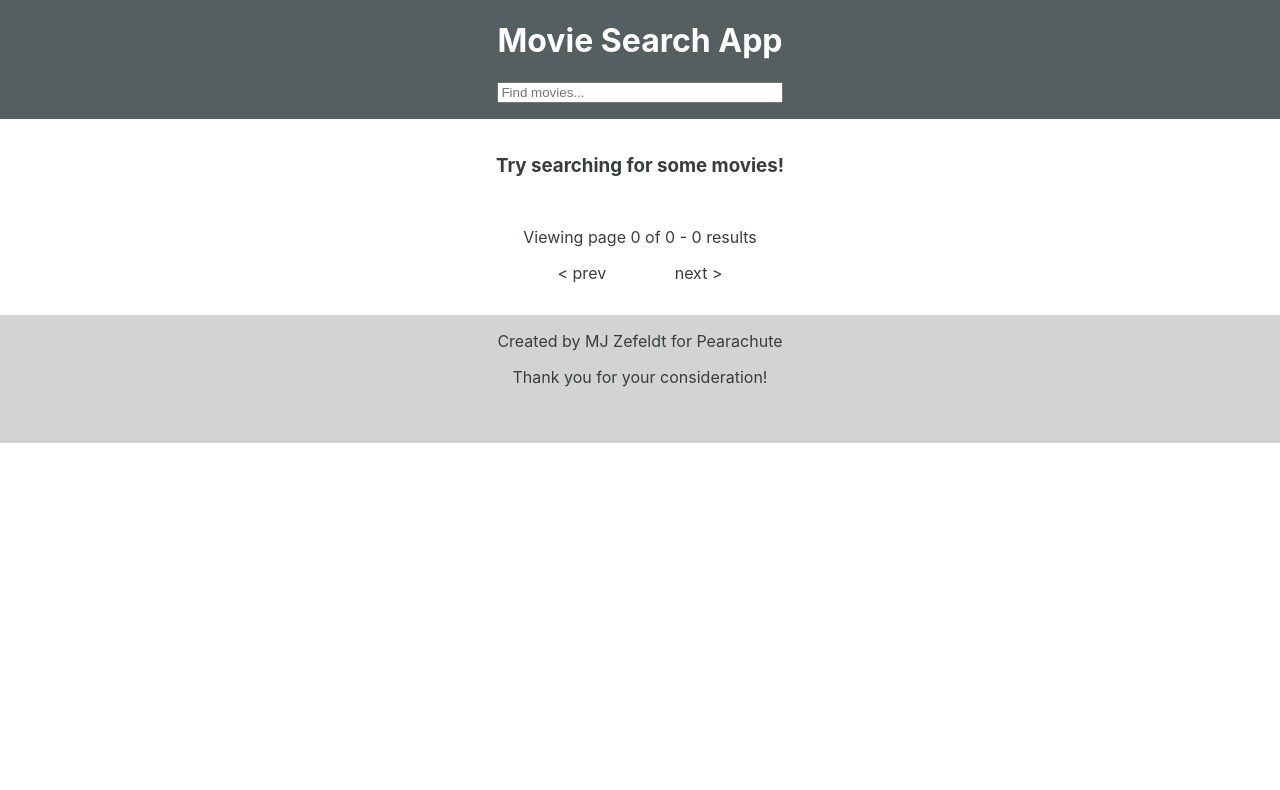
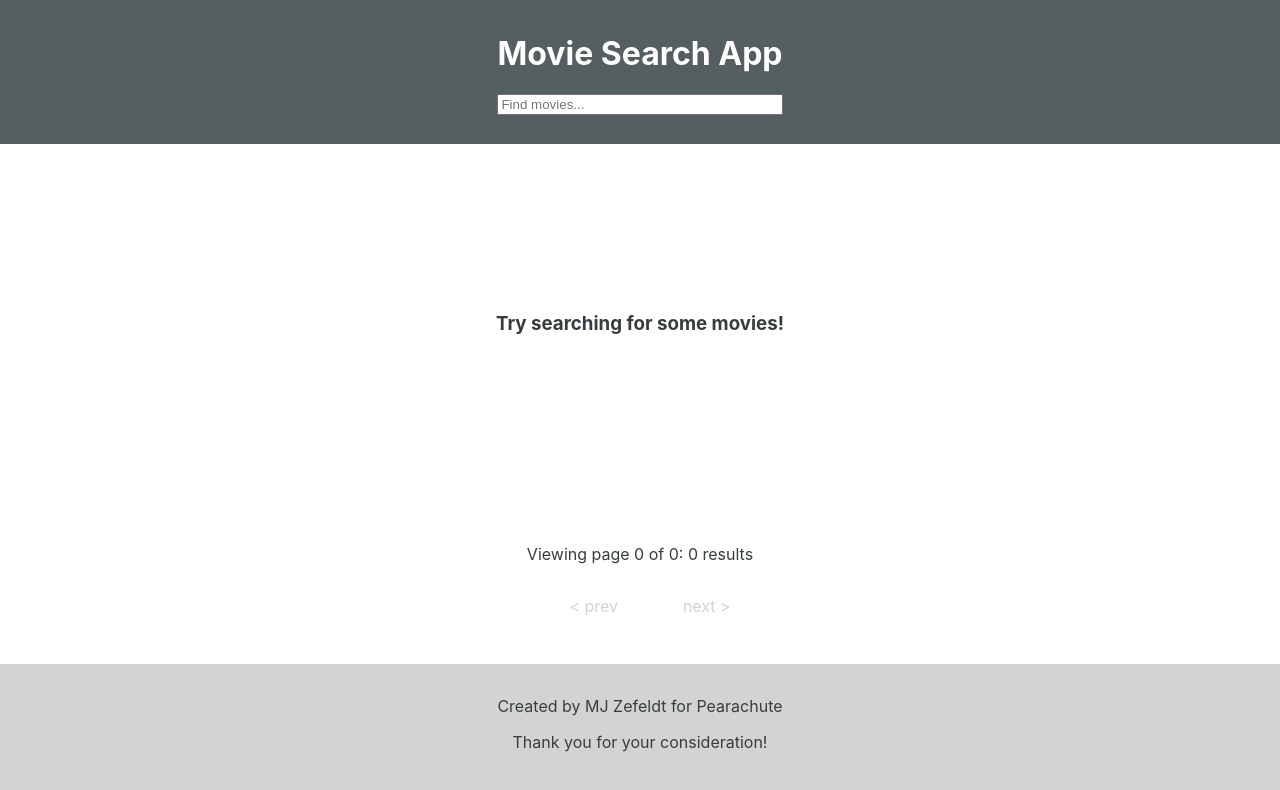
Before and after one commit to mjzefeldt/movie-search-app, a React (Create React App) app: page / in a window 1280 px wide. Shown: the top 790 px of the page. Built offline with nearby package versions, Linux system fonts and the light colour scheme; no server answers.

Commit message:
pagination disabled when appropriate - header sticky until bottom

```diff
--- a/src/App.css
+++ b/src/App.css
@@ -1,7 +1,21 @@
+
+
+/* main component layout styles */
+
+main {
+  width: 100vw;
+  display: flex;
+  flex-direction: row;
+  flex-wrap: wrap;
+  justify-content: center;
+  flex-grow: 2
+}
+
 /* header component styles */
 
 header {
-  width: 100vw;
+  width: inherit;
+  max-height: 18vh;
   position: sticky;
   top: 0;
   display: flex;
@@ -16,16 +30,6 @@ header {
   flex-direction: column;
   justify-content: center;
   padding-bottom: 1rem;
-}
-
-/* main component layout styles */
-
-main {
-  margin: 1rem 2rem;
-  display: flex;
-  flex-direction: row;
-  flex-wrap: wrap;
-  justify-content: center;
 }
 
 /* content card styles for list component */
@@ -108,6 +112,7 @@ main {
   display: flex;
   flex-direction: row;
   justify-content: center;
+  text-align: center;
 }
 
 #pagination-container p {
@@ -148,13 +153,31 @@ main {
   background-color: yellow;
 }
 
+.page-link-inactive {
+  margin: .5rem;
+  padding: .5rem .75rem;
+  font-size: 1rem;
+  border-style: solid;
+  border-width: 2px;
+  border-radius: 5px;
+  border-color: #fff;
+  color: lightgray;
+  cursor: default;
+  border-style: none;
+}
+
+.page_link-inactive:hover {
+  cursor: default;
+  border-style: none;
+  background-color: none;
+}
 
 /* footer styles */
 
 footer {
   margin-top: 2rem;
-  bottom: 0;
-  height: 8rem;
+  padding-top: 1rem;
+  padding-bottom: 2rem;
   background-color: lightgrey;
   display: flex;
   flex-direction: row;
--- a/src/App.js
+++ b/src/App.js
@@ -1,6 +1,6 @@
 import React, { Component, Fragment } from 'react';
 import './App.css';
-import Header from './components/Header';
+// import Header from './components/Header';
 import Main from './components/Main';
 import Loader from './components/Loader';
 import Pagination from './components/Pagination';
@@ -64,7 +64,7 @@ class App extends Component {
         data: [],
         current_page: 0,
         total_pages: 0,
-        total_results: null,
+        total_results: 0,
         isLoading: false,
         isError: null,
       });
@@ -101,8 +101,8 @@ class App extends Component {
 
     return (
       <Fragment>
-          <Header onSearchChange={this.onSearchChange}/>
         <Main
+            onSearchChange={this.onSearchChange}
             list={this.state.data}
             base_url={this.state.base_url}
             poster_size={this.state.poster_sizes[1]}
--- a/src/components/Main.js
+++ b/src/components/Main.js
@@ -1,9 +1,11 @@
 import React from 'react';
+import Header from './Header';
 import List from './List';
 
-function Main({list, base_url, poster_size, search}) {
+function Main({onSearchChange, list, base_url, poster_size, search}) {
     return (
             <main>
+              <Header onSearchChange={onSearchChange}/>
               {(list.length === 0 && search === '') && <h3>Try searching for some movies!</h3>}
               {(list.length === 0 && search !== '') && <h3>No movies match your search criteria.</h3>}
               <List
--- a/src/components/Pagination.js
+++ b/src/components/Pagination.js
@@ -8,7 +8,7 @@ function Pagination ({total_pages, current_page, onPageChange, total_results}) {
             <Fragment>
                 <div id="pagination-container">
                     <div>
-                        <p>Viewing page {current_page} of {total_pages} - {total_results} results</p>
+                        <p>Viewing page {current_page} of {total_pages}: {total_results.toString()} results</p>
                         <ReactPaginate
                             previousLabel={'< prev'}
                             nextLabel={'next >'}
@@ -20,9 +20,10 @@ function Pagination ({total_pages, current_page, onPageChange, total_results}) {
                             containerClassName={'pagination'}
                             pageLinkClassName={'page-link'}
                             activeLinkClassName={'active-page-link'}
-                            previousLinkClassName={'page-link'}
-                            nextLinkClassName={'page-link'}
+                            previousLinkClassName={current_page === 0 || current_page === 1 ? 'page-link-inactive' : 'page-link' }
+                            nextLinkClassName={current_page === 0 || current_page === total_pages ? 'page-link-inactive' : 'page-link' }
                             breakLinkClassName={'page-link'}
+                            disabledClassName={'page-link-inactive'}
                             />
                     </div>
                 </div>
--- a/src/index.css
+++ b/src/index.css
@@ -8,3 +8,10 @@ body {
   -moz-osx-font-smoothing: grayscale;
   color: #373D3F;
 }
+
+#root {
+  display: flex;
+  flex-direction: column;
+  justify-content: space-between;
+  height: 100vh;
+}
```
Lines whose indentation alone changed are shown as unchanged.
